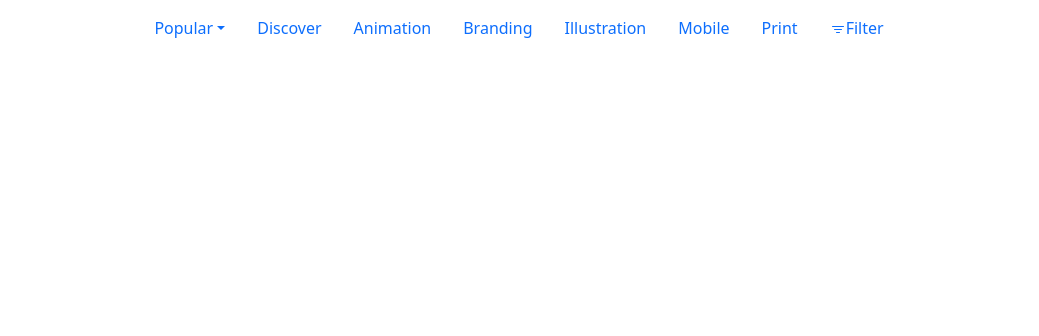
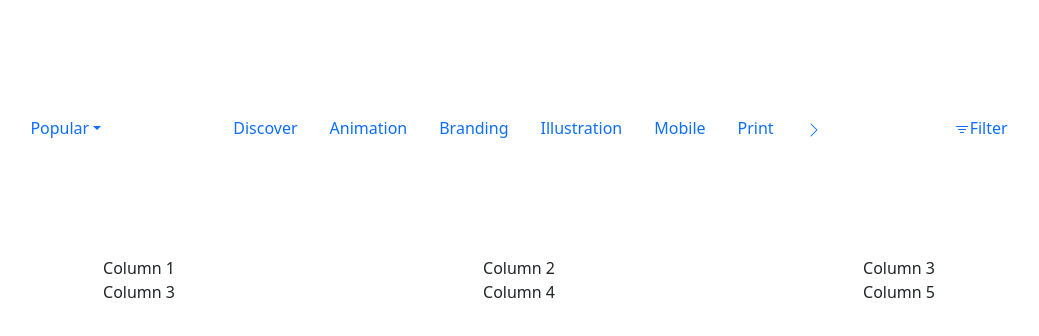
Before and after one commit to JustinRucinski/C7-Boostrap, a plain HTML site: page index.html in a window 1280 px wide. Shown: the whole page, without its empty margins (121-1160 px from the left). Drawn offline with nearby package versions, Linux system fonts and the light colour scheme.

Commit message:
added more nav bar styling and started columns

```diff
--- a/index.html
+++ b/index.html
@@ -18,9 +18,9 @@
       crossorigin="anonymous"
     ></script>
 
-    <nav class="navbar navbar-expand-lg justify-content-center">
+    <nav class="navbar navbar-expand-lg justify-content-center" style="margin-top: 100px;">
     <ul class="nav nav-pills">
-      <li class="nav-item dropdown">
+      <li class="nav-item dropdown" >
         <a
           class="nav-link dropdown-toggle"
           data-bs-toggle="dropdown"
@@ -28,7 +28,7 @@
           role="button"
           data-bs-toggle="button"
           aria-expanded="false"
-          >Popular</a
+          style="margin-right: 100px;">Popular</a
         >
         <ul class="dropdown-menu">
           <li><a class="dropdown-item" href="#">Popular</a></li>
@@ -67,7 +67,14 @@
       </li>
       <li class="nav-item">
         <a class="nav-link" href="#" data-bs-toggle="button" aria-pressed="true"
-          ><svg
+          ><svg xmlns="http://www.w3.org/2000/svg" width="16" height="16" fill="currentColor" class="bi bi-chevron-right" viewBox="0 0 16 16">
+            <path fill-rule="evenodd" d="M4.646 1.646a.5.5 0 0 1 .708 0l6 6a.5.5 0 0 1 0 .708l-6 6a.5.5 0 0 1-.708-.708L10.293 8 4.646 2.354a.5.5 0 0 1 0-.708"/>
+          </svg></a
+        >
+      </li>
+      <li class="nav-item">
+        <a class="nav-link" href="#" data-bs-toggle="button" aria-pressed="true"
+          style="margin-left: 100px"><svg
             xmlns="http://www.w3.org/2000/svg"
             width="16"
             height="16"
@@ -81,5 +88,30 @@
       </li>
     </ul>
 </nav>
+
+<div class="container text-center" style="margin-top: 100px">
+  <div class="row">
+    <div class="col">
+      Column 1
+    </div>
+    <div class="col">
+      Column 2
+    </div>
+    <div class="col">
+      Column 3
+    </div>
+  </div>
+  <div class="row">
+    <div class="col">
+      Column 3
+    </div>
+    <div class="col">
+      Column 4
+    </div>
+    <div class="col">
+      Column 5
+    </div>
+  </div>
+</div>
   </body>
 </html>
```
